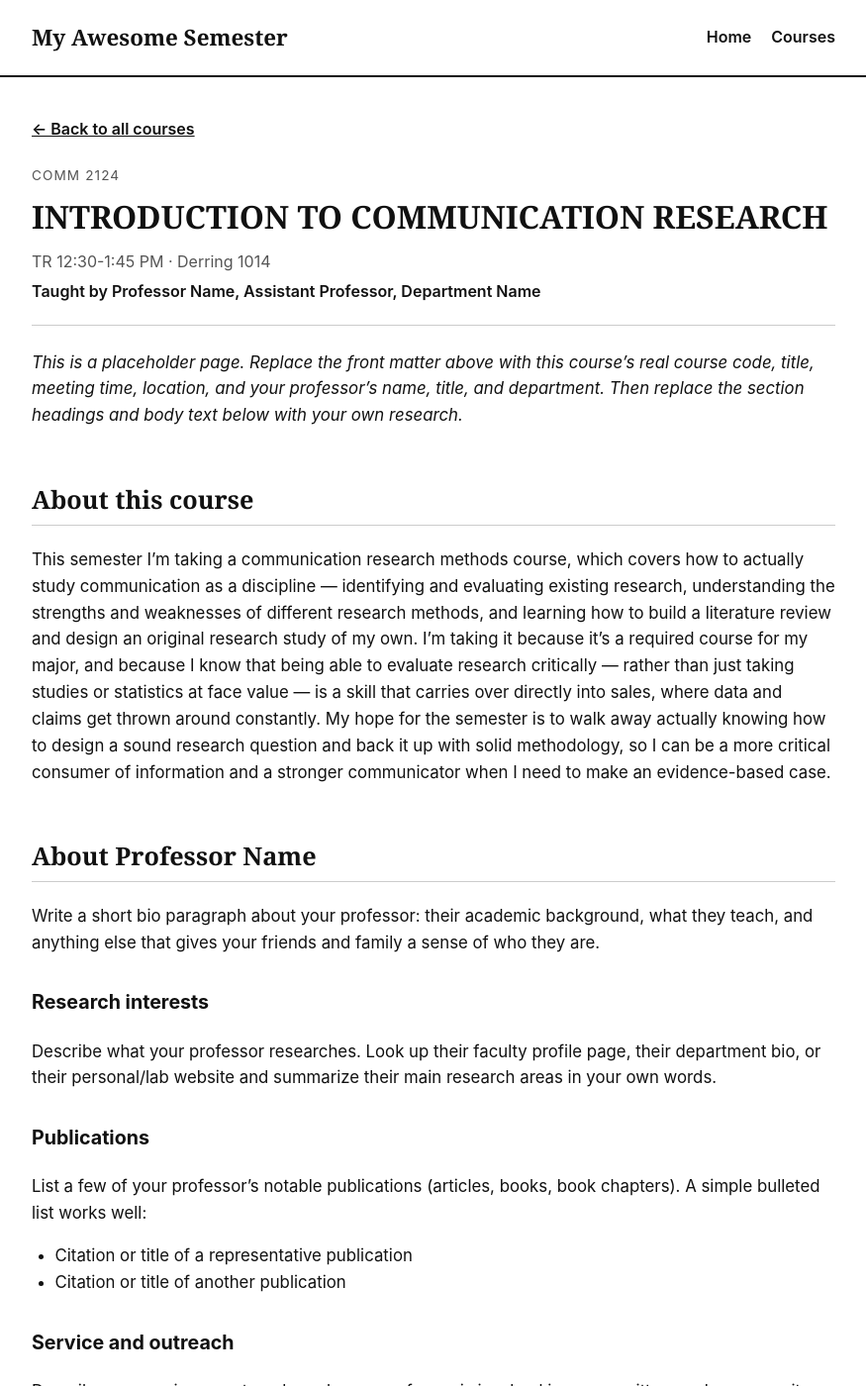
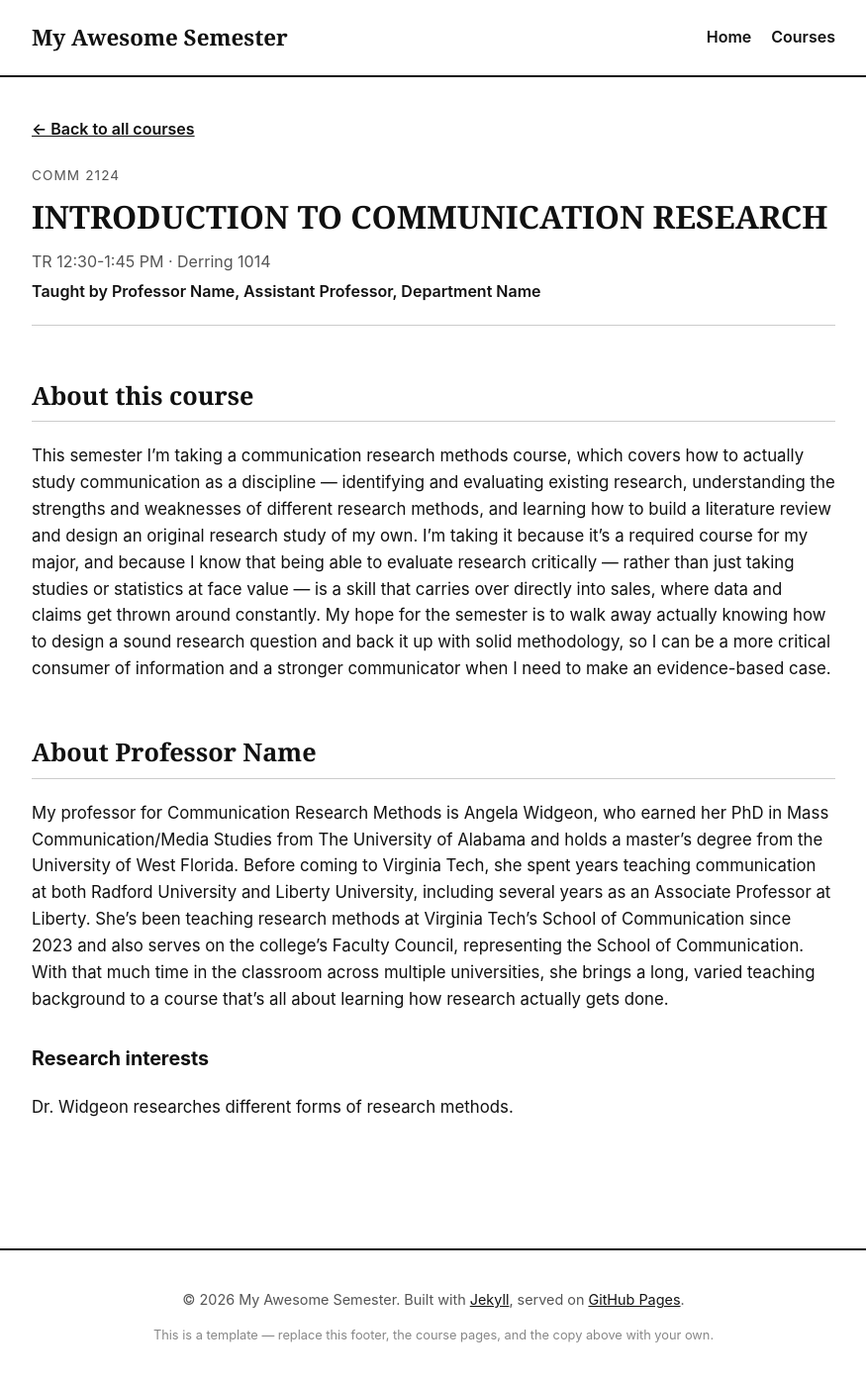
Before and after one commit to LilyS05/myawesomesemester, a Jekyll site: the page built from _courses/course-04.md, in a window 1280 px wide and 1400 px high. Shown: the whole window at 99% size, without its empty margins (202-1077 px from the left). Built offline with Jekyll 4.4.1, drawn with Linux system fonts in a browser that asks for light colours; some of the changed text lies outside the part shown.

Commit message:
Update course-04.md

```diff
--- a/_courses/course-04.md
+++ b/_courses/course-04.md
@@ -9,37 +9,14 @@ instructor_title: "Assistant Professor"
 instructor_department: "Department Name"
 ---
 
-_This is a placeholder page. Replace the front matter above with this course's real
-course code, title, meeting time, location, and your professor's name, title, and
-department. Then replace the section headings and body text below with your own
-research._
-
 ## About this course
 
 This semester I'm taking a communication research methods course, which covers how to actually study communication as a discipline — identifying and evaluating existing research, understanding the strengths and weaknesses of different research methods, and learning how to build a literature review and design an original research study of my own. I'm taking it because it's a required course for my major, and because I know that being able to evaluate research critically — rather than just taking studies or statistics at face value — is a skill that carries over directly into sales, where data and claims get thrown around constantly. My hope for the semester is to walk away actually knowing how to design a sound research question and back it up with solid methodology, so I can be a more critical consumer of information and a stronger communicator when I need to make an evidence-based case.
 
 ## About Professor Name
 
-Write a short bio paragraph about your professor: their academic background, what
-they teach, and anything else that gives your friends and family a sense of who
-they are.
+My professor for Communication Research Methods is Angela Widgeon, who earned her PhD in Mass Communication/Media Studies from The University of Alabama and holds a master's degree from the University of West Florida. Before coming to Virginia Tech, she spent years teaching communication at both Radford University and Liberty University, including several years as an Associate Professor at Liberty. She's been teaching research methods at Virginia Tech's School of Communication since 2023 and also serves on the college's Faculty Council, representing the School of Communication. With that much time in the classroom across multiple universities, she brings a long, varied teaching background to a course that's all about learning how research actually gets done.
 
 ### Research interests
 
-Describe what your professor researches. Look up their faculty profile page, their
-department bio, or their personal/lab website and summarize their main research
-areas in your own words.
-
-### Publications
-
-List a few of your professor's notable publications (articles, books, book
-chapters). A simple bulleted list works well:
-
-- Citation or title of a representative publication
-- Citation or title of another publication
-
-### Service and outreach
-
-Describe any service or outreach work your professor is involved in — committee
-work, community partnerships, public scholarship, mentoring programs, or similar
-efforts beyond their research and teaching.
+Dr. Widgeon researches different forms of research methods.
```
